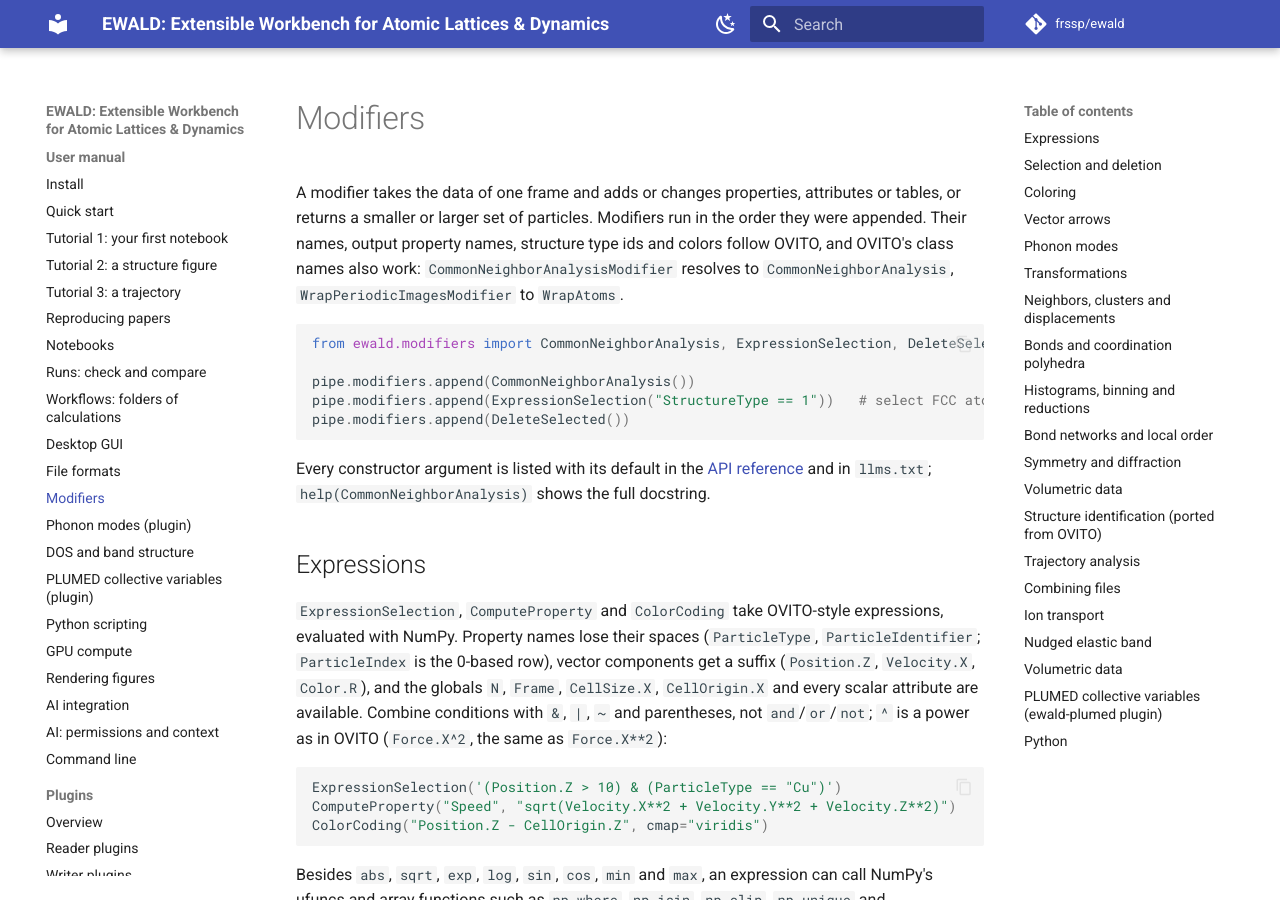
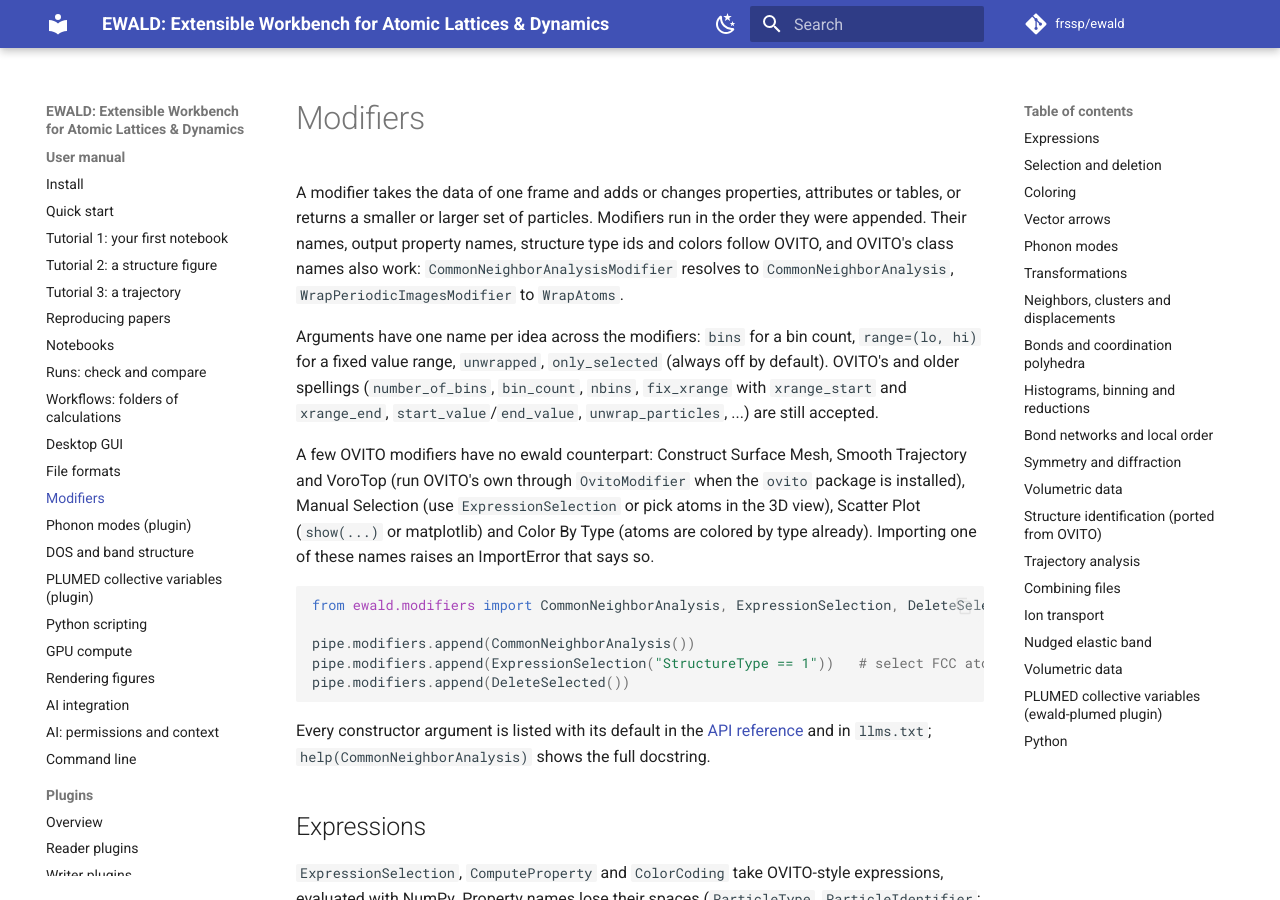
Before and after one commit to frssp/ewald, an MkDocs documentation site: the page built from docs/user/modifiers.md, in a window 1280 px wide and 900 px high. Built offline with MkDocs 1.6.1 and Material for MkDocs 9.7.7, drawn with Linux system fonts in a browser that asks for light colours; comment, search, counter and statistics services are not loaded.

Commit message:
docs: argument names and the OVITO modifiers ewald lacks
Co-Authored-By: Claude Opus 5.5 (1M context) <noreply@anthropic.com>

````diff
--- a/docs/user/modifiers.md
+++ b/docs/user/modifiers.md
@@ -5,6 +5,17 @@ or returns a smaller or larger set of particles. Modifiers run in the order they
 appended. Their names, output property names, structure type ids and colors follow OVITO, and
 OVITO's class names also work: `CommonNeighborAnalysisModifier` resolves to
 `CommonNeighborAnalysis`, `WrapPeriodicImagesModifier` to `WrapAtoms`.
+
+Arguments have one name per idea across the modifiers: `bins` for a bin count, `range=(lo, hi)`
+for a fixed value range, `unwrapped`, `only_selected` (always off by default). OVITO's and
+older spellings (`number_of_bins`, `bin_count`, `nbins`, `fix_xrange` with `xrange_start` and
+`xrange_end`, `start_value`/`end_value`, `unwrap_particles`, ...) are still accepted.
+
+A few OVITO modifiers have no ewald counterpart: Construct Surface Mesh, Smooth Trajectory and
+VoroTop (run OVITO's own through `OvitoModifier` when the `ovito` package is installed), Manual
+Selection (use `ExpressionSelection` or pick atoms in the 3D view), Scatter Plot (`show(...)` or
+matplotlib) and Color By Type (atoms are colored by type already). Importing one of these names
+raises an ImportError that says so.
 
 ```python
 from ewald.modifiers import CommonNeighborAnalysis, ExpressionSelection, DeleteSelected
````
